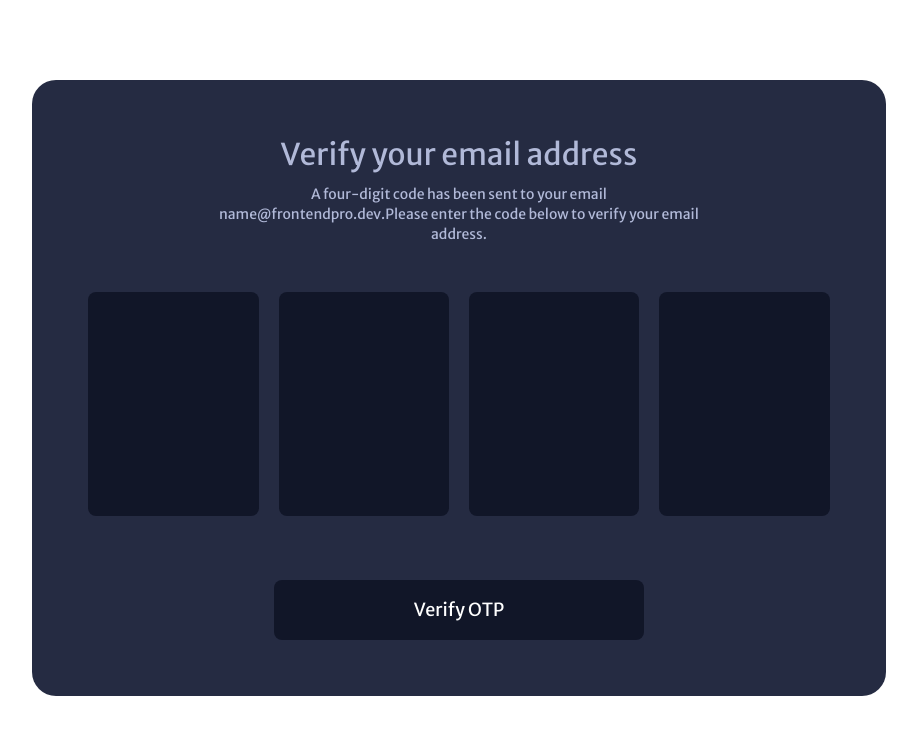
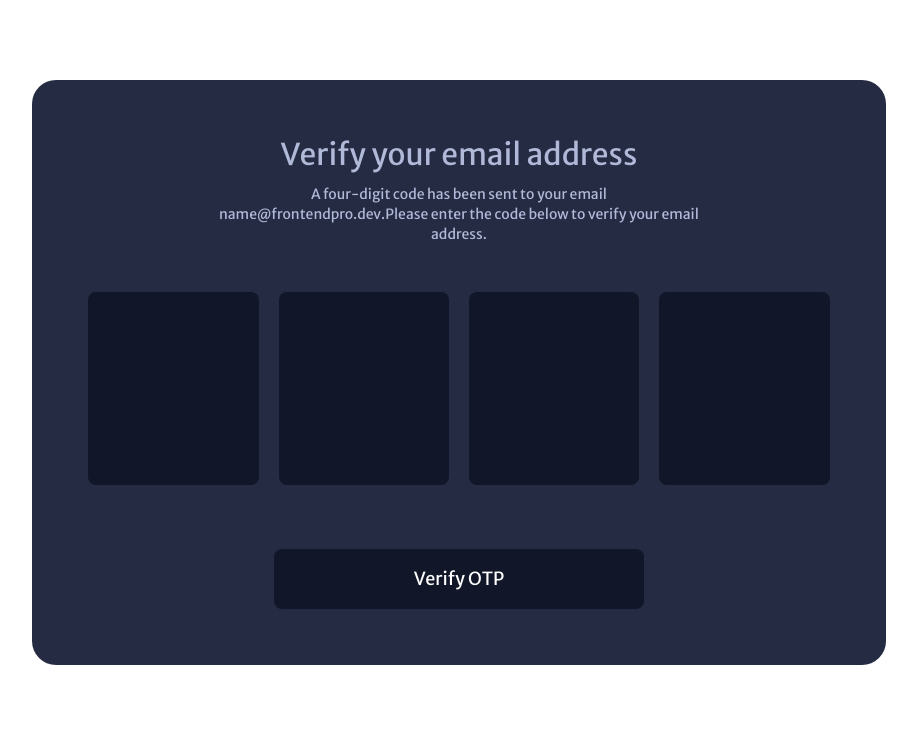
Before and after one commit to manitapaudel/otp-verifier, a Next.js app: page / in a window 1280 px wide. Shown: the top 734 px of the page, without its empty margins (181-1098 px from the left). Built offline with nearby package versions, Linux system fonts and the light colour scheme.

Commit message:
Update the input and button element styles

```diff
--- a/src/app/components/button/index.tsx
+++ b/src/app/components/button/index.tsx
@@ -1,6 +1,6 @@
 const Button = ({ label }: { label: string }) => {
   return (
-    <button className="text-white text-lg bg-secondary w-1/2 rounded-lg py-4">
+    <button className="text-white text-lg bg-secondary hover:opacity-80 w-1/2 rounded-lg py-4">
       {label}
     </button>
   );
--- a/src/app/components/number-input/index.tsx
+++ b/src/app/components/number-input/index.tsx
@@ -9,7 +9,7 @@ const NumberInput = ({ name }: NumberInput) => {
 
   return (
     <input
-      className="text-9xl text-center text-textColor bg-secondary h-56 rounded-lg cursor-pointer"
+      className="text-9xl text-center text-textColor bg-secondary max-w-44 h-auto max-h-52 py-4 rounded-lg cursor-pointer"
       type="number"
       name={name}
       value={value}
--- a/src/app/globals.css
+++ b/src/app/globals.css
@@ -7,3 +7,9 @@
     text-wrap: balance;
   }
 }
+
+input::-webkit-outer-spin-button,
+input::-webkit-inner-spin-button {
+  -webkit-appearance: none;
+  margin: 0;
+}
```
